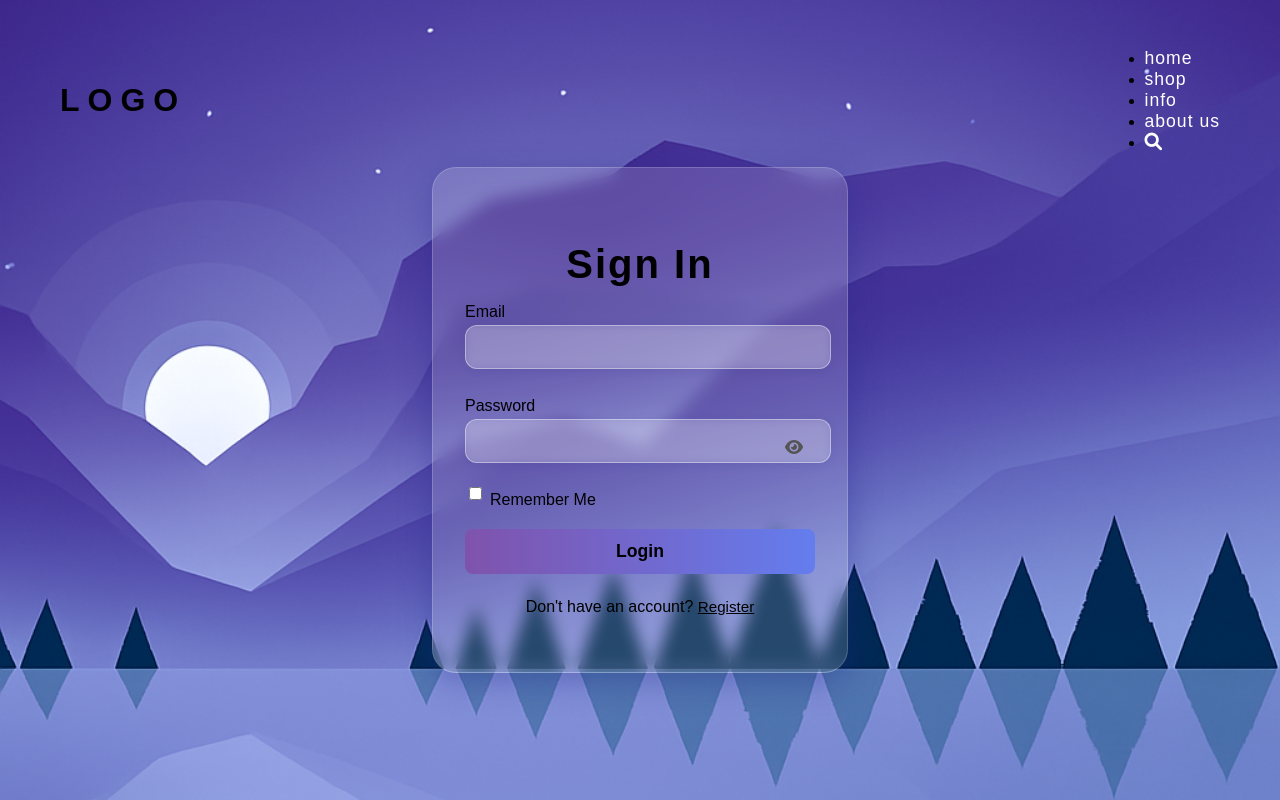
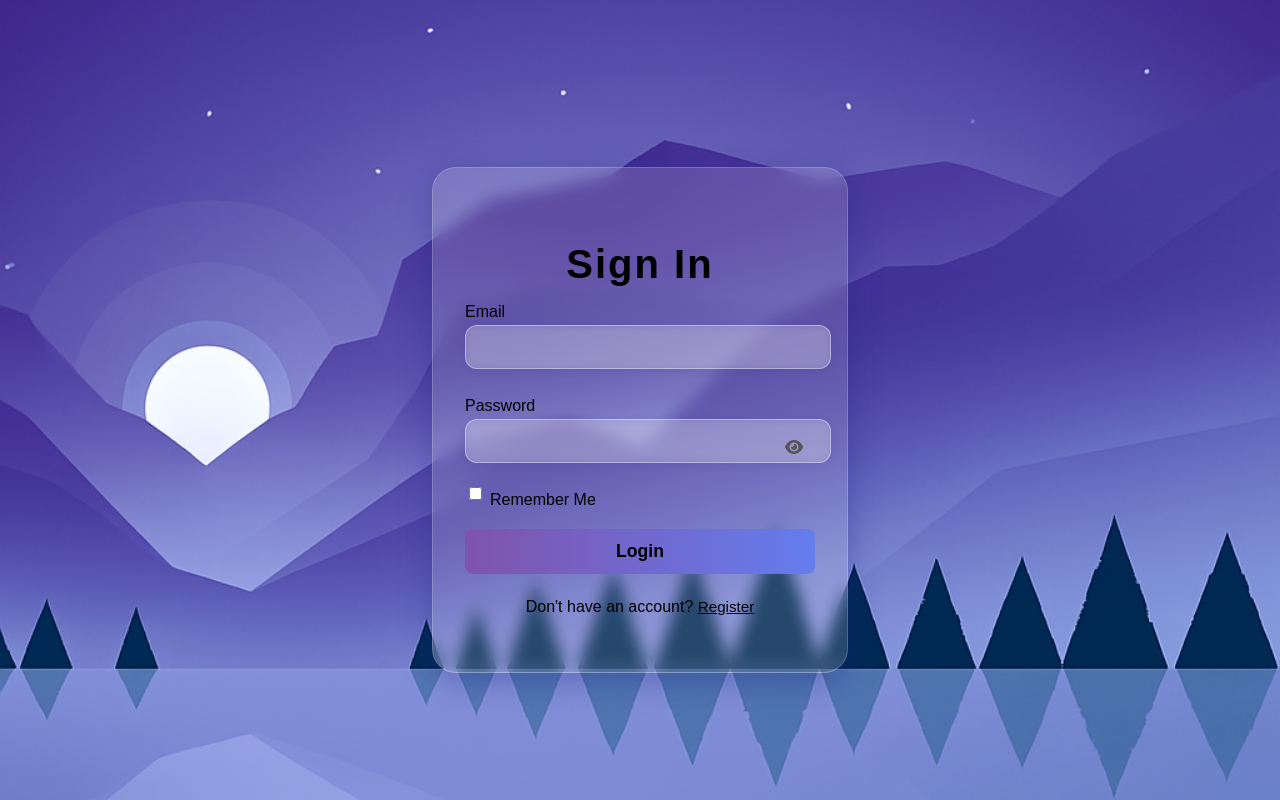
Before and after one commit to tvhd576/Sign_Language_Translator, a plain HTML site: page loginpage.html in a window 1280 px wide. Drawn offline with Linux system fonts and the light colour scheme.

Commit message:
Update loginpage.html

```diff
--- a/loginpage.html
+++ b/loginpage.html
@@ -10,14 +10,6 @@
 </head>
 <body>
     <nav class="navbar">
-    <span class="logo">LOGO</span>
-    <ul>
-        <li><a href="#">home</a></li>
-        <li><a href="#">shop</a></li>
-        <li><a href="#">info</a></li>
-        <li><a href="#">about us</a></li>
-        <li><a href="#"><i class="fas fa-search"></i></a></li>
-    </ul>
 </nav>
     <div class="signin-container">
         <h2>Sign In</h2>
```
